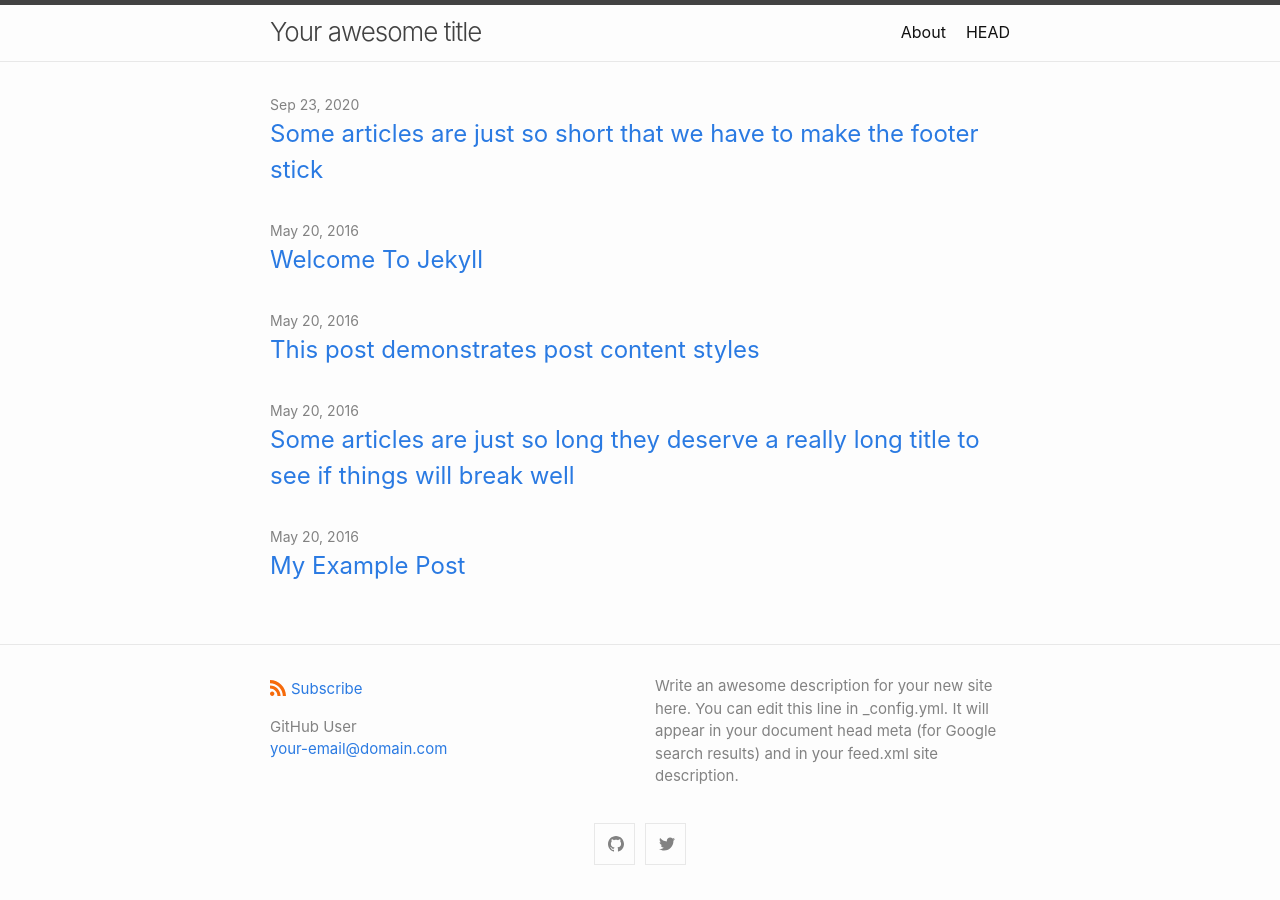
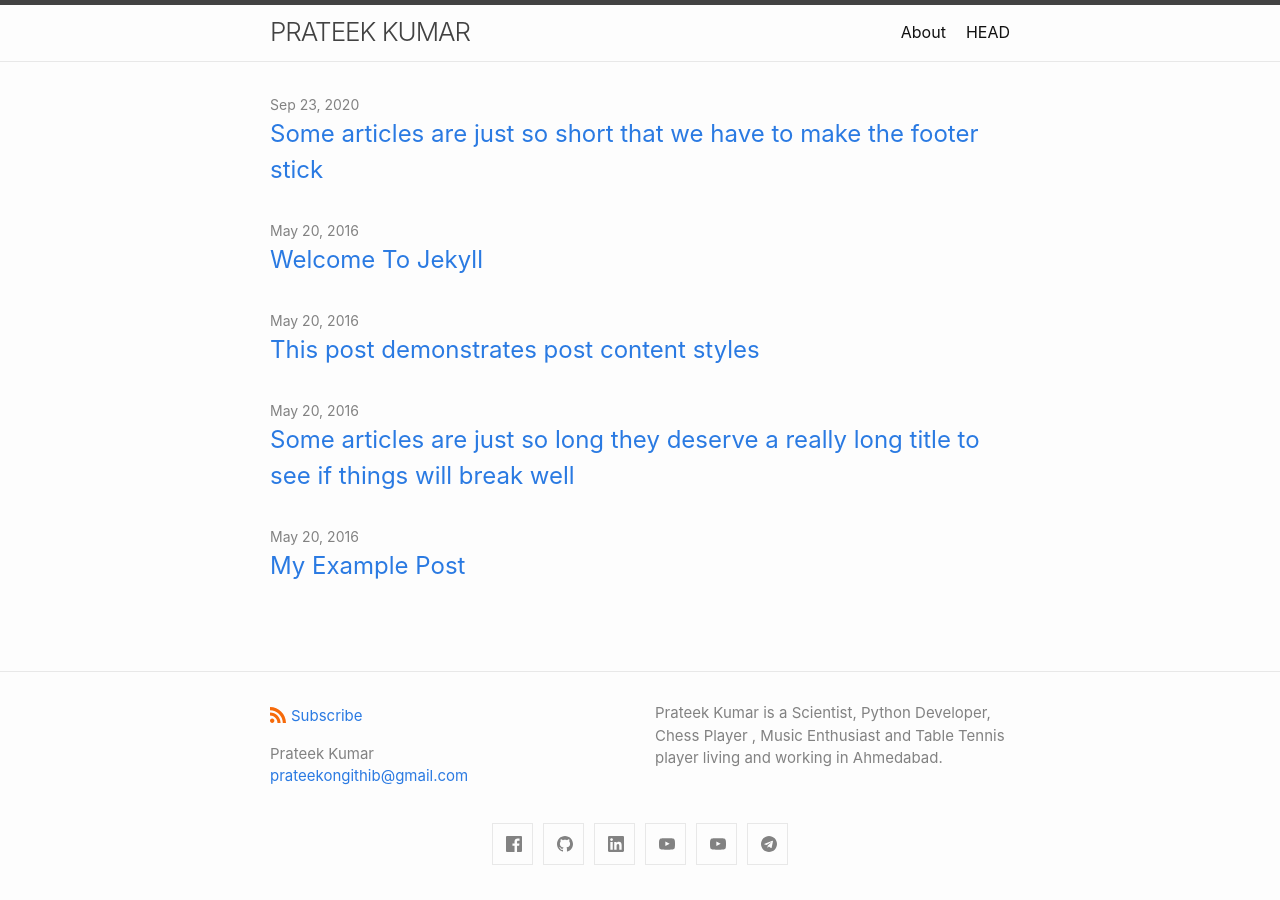
Before and after one commit to PrateekKumarPython/PrateekKumarPython.github.io, a Jekyll site: the page built from index.md, in a window 1280 px wide. Built offline with Jekyll 4.4.1, drawn with Linux system fonts in a browser that asks for light colours.

Commit message:
Update _config.yml

```diff
--- a/_config.yml
+++ b/_config.yml
@@ -1,11 +1,9 @@
-title: Your awesome title
+title: PRATEEK KUMAR
 author:
-  name: GitHub User
-  email: your-email@domain.com
+  name: Prateek Kumar
+  email: prateekongithib@gmail.com
 description: > # this means to ignore newlines until "show_excerpts:"
-  Write an awesome description for your new site here. You can edit this
-  line in _config.yml. It will appear in your document head meta (for
-  Google search results) and in your feed.xml site description.
+  Prateek Kumar is a Scientist, Python Developer, Chess Player , Music Enthusiast and Table Tennis player living and working in Ahmedabad.
 
 show_excerpts: false # set to true to show excerpts on the homepage
 
@@ -16,8 +14,13 @@ minima:
 
   # generate social links in footer
   social_links:
-    twitter: jekyllrb
-    github:  jekyll
+    linkedin: PrateekKumarPython
+    github:  PrateekKumarPython
+    youtube: PrateekKumarPython
+    youtube_channel: UCHjVgYF83EnNUX8jHQ6exDg
+    youtube_channel_name: Prateek Kumar
+    telegram: prateekkumarpython
+    facebook: prateekkumarpython
     # devto: jekyll
     # dribbble: jekyll
     # facebook: jekyll
@@ -25,10 +28,7 @@ minima:
     # instagram: jekyll
     # linkedin: jekyll
     # pinterest: jekyll
-    # youtube: jekyll
-    # youtube_channel: UC8CXR0-3I70i1tfPg1PAE1g
-    # youtube_channel_name: CloudCannon
-    # telegram: jekyll
+
     # googleplus: +jekyll
     # microdotblog: jekyll
     # keybase: jekyll
```
